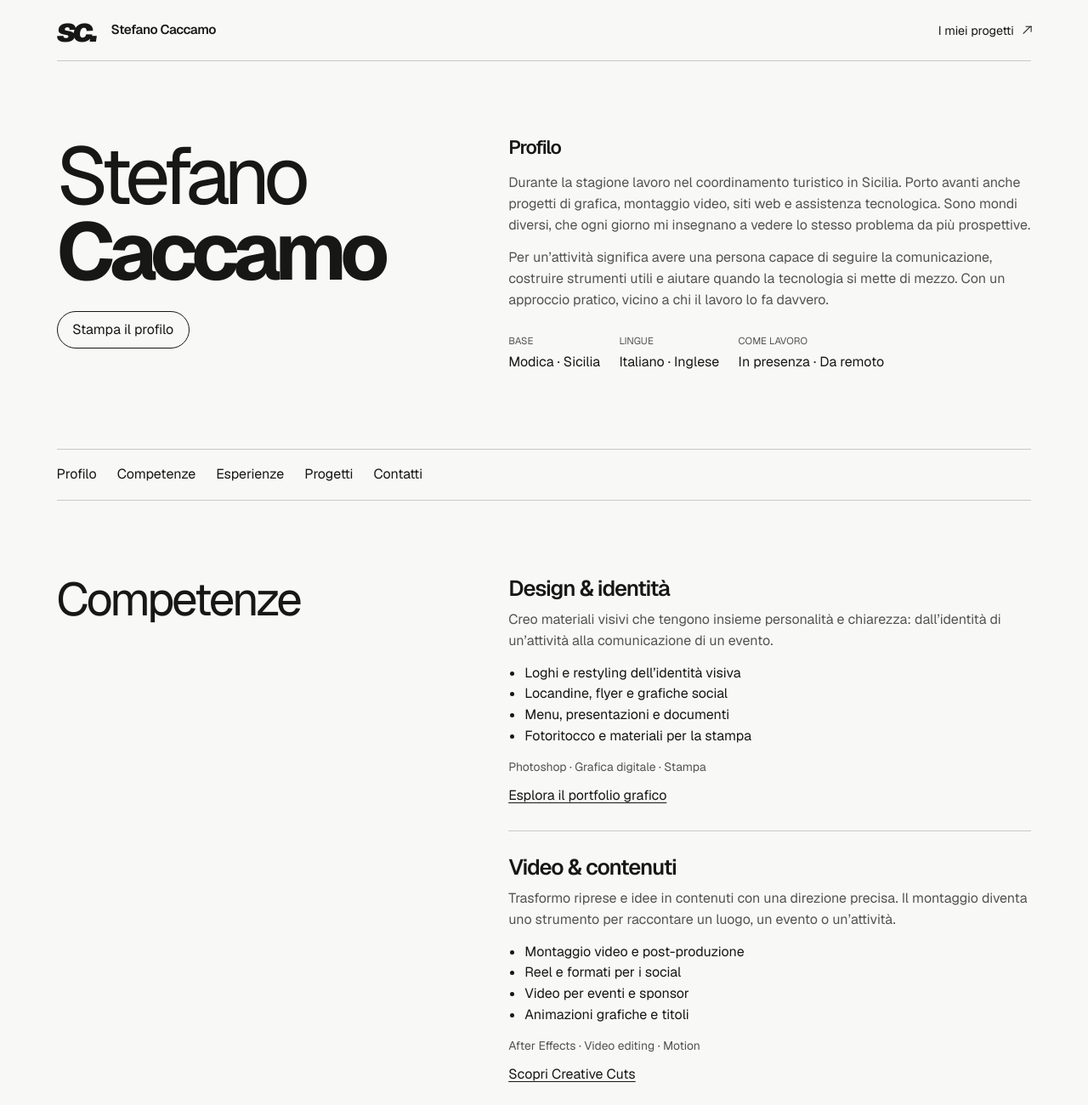
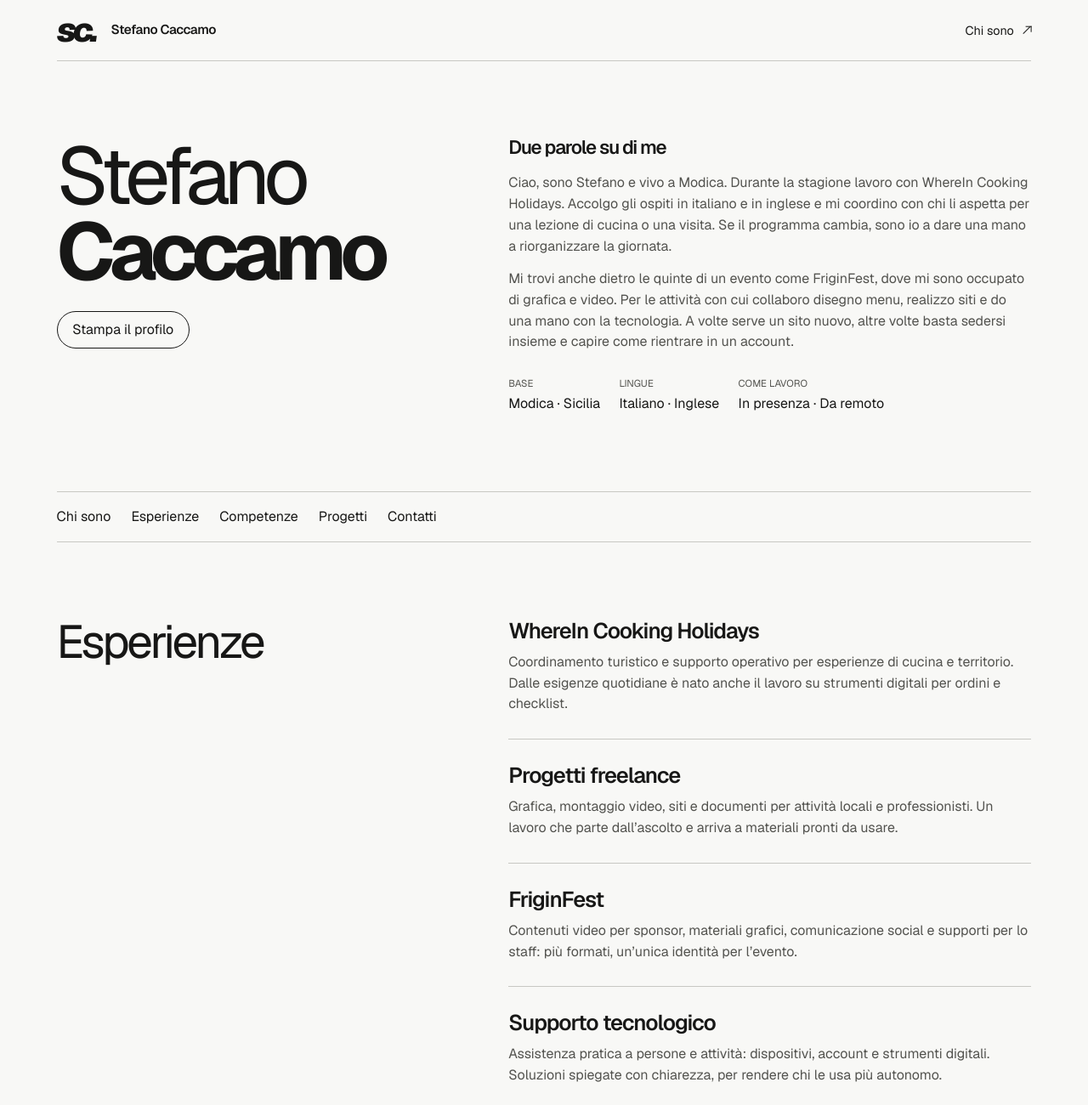
Before and after one commit to Bluesky0094/All-my-links, a plain HTML site: page dist/profilo.html in a window 1280 px wide. Shown: the top 1300 px of the page at 85% size. Drawn offline with Linux system fonts and the light colour scheme.

Commit message:
Introduce Stefano and his experience through the Chi sono link

```diff
--- a/dist/profilo.html
+++ b/dist/profilo.html
@@ -5,7 +5,7 @@
   <meta name="viewport" content="width=device-width, initial-scale=1">
   <meta name="theme-color" content="#f8f8f6">
   <meta name="description" content="Il profilo di Stefano Caccamo. Competenze, esperienze, progetti e contatti, da Modica.">
-  <title>Profilo completo — Stefano Caccamo</title>
+  <title>Chi sono — Stefano Caccamo</title>
   <link rel="icon" type="image/svg+xml" href="static/assets/favicon.svg">
   <link rel="stylesheet" href="static/home.css">
   <link rel="stylesheet" href="static/styles.css">
@@ -17,7 +17,7 @@
 <a aria-label="Stefano Caccamo, inizio" class="identity" href="index.html#inizio">
 <span aria-hidden="true" class="monogram">sc.</span><span>Stefano Caccamo</span>
 </a>
-<a class="quiet-link" href="#progetti">I miei progetti <i aria-hidden="true" class="arrow diagonal"></i></a>
+<a class="quiet-link" href="#profilo">Chi sono <i aria-hidden="true" class="arrow diagonal"></i></a>
 </header>
   <main class="profile-main">
     <section id="profilo" class="profile-intro" aria-labelledby="hero-title">
@@ -26,15 +26,36 @@
         <button type="button" class="print-button" hidden>Stampa il profilo</button>
       </div>
       <div class="biography">
-        <h2 id="profile-title">Profilo</h2>
-        <p>Durante la stagione lavoro nel coordinamento turistico in Sicilia. Porto avanti anche progetti di grafica, montaggio video, siti web e assistenza tecnologica. Sono mondi diversi, che ogni giorno mi insegnano a vedere lo stesso problema da più prospettive.</p>
-        <p>Per un’attività significa avere una persona capace di seguire la comunicazione, costruire strumenti utili e aiutare quando la tecnologia si mette di mezzo. Con un approccio pratico, vicino a chi il lavoro lo fa davvero.</p>
+        <h2 id="profile-title">Due parole su di me</h2>
+        <p>Ciao, sono Stefano e vivo a Modica. Durante la stagione lavoro con WhereIn Cooking Holidays. Accolgo gli ospiti in italiano e in inglese e mi coordino con chi li aspetta per una lezione di cucina o una visita. Se il programma cambia, sono io a dare una mano a riorganizzare la giornata.</p>
+        <p>Mi trovi anche dietro le quinte di un evento come FriginFest, dove mi sono occupato di grafica e video. Per le attività con cui collaboro disegno menu, realizzo siti e do una mano con la tecnologia. A volte serve un sito nuovo, altre volte basta sedersi insieme e capire come rientrare in un account.</p>
         <dl class="profile-facts"><div><dt>BASE</dt><dd>Modica · Sicilia</dd></div><div><dt>LINGUE</dt><dd>Italiano · Inglese</dd></div><div><dt>COME LAVORO</dt><dd>In presenza · Da remoto</dd></div></dl>
       </div>
     </section>
     <nav class="contents" aria-label="Sezioni del profilo">
-      <a href="#profilo">Profilo</a><a href="#competenze">Competenze</a><a href="#esperienze">Esperienze</a><a href="#progetti">Progetti</a><a href="#contatti">Contatti</a>
+      <a href="#profilo">Chi sono</a><a href="#esperienze">Esperienze</a><a href="#competenze">Competenze</a><a href="#progetti">Progetti</a><a href="#contatti">Contatti</a>
     </nav>
+    <section class="chapter" id="esperienze" aria-labelledby="experience-title">
+      <h2 id="experience-title">Esperienze</h2>
+      <div class="chapter-body">
+        <article>
+          <h3>WhereIn Cooking Holidays</h3>
+          <p>Coordinamento turistico e supporto operativo per esperienze di cucina e territorio. Dalle esigenze quotidiane è nato anche il lavoro su strumenti digitali per ordini e checklist.</p>
+        </article>
+        <article>
+          <h3>Progetti freelance</h3>
+          <p>Grafica, montaggio video, siti e documenti per attività locali e professionisti. Un lavoro che parte dall’ascolto e arriva a materiali pronti da usare.</p>
+        </article>
+        <article>
+          <h3>FriginFest</h3>
+          <p>Contenuti video per sponsor, materiali grafici, comunicazione social e supporti per lo staff: più formati, un’unica identità per l’evento.</p>
+        </article>
+        <article>
+          <h3>Supporto tecnologico</h3>
+          <p>Assistenza pratica a persone e attività: dispositivi, account e strumenti digitali. Soluzioni spiegate con chiarezza, per rendere chi le usa più autonomo.</p>
+        </article>
+      </div>
+    </section>
     <section class="chapter" id="competenze" aria-labelledby="skills-title">
       <h2 id="skills-title">Competenze</h2>
       <div class="chapter-body">
@@ -77,27 +98,6 @@
           <h3 id="method-title">Come lavoriamo insieme</h3>
           <ol><li><b>Capire il contesto.</b> Mi racconti la tua attività, cosa vuoi ottenere e cosa oggi ti fa perdere tempo.</li><li><b>Mettere a fuoco.</b> Definiamo priorità, materiali e strumenti. Con passaggi chiari e un obiettivo concreto.</li><li><b>Far succedere le cose.</b> Porto avanti il lavoro, condivido gli sviluppi e ti aiuto a usare ciò che abbiamo costruito.</li></ol>
         </aside>
-      </div>
-    </section>
-    <section class="chapter" id="esperienze" aria-labelledby="experience-title">
-      <h2 id="experience-title">Esperienze</h2>
-      <div class="chapter-body">
-        <article>
-          <h3>WhereIn Cooking Holidays</h3>
-          <p>Coordinamento turistico e supporto operativo per esperienze di cucina e territorio. Dalle esigenze quotidiane è nato anche il lavoro su strumenti digitali per ordini e checklist.</p>
-        </article>
-        <article>
-          <h3>Progetti freelance</h3>
-          <p>Grafica, montaggio video, siti e documenti per attività locali e professionisti. Un lavoro che parte dall’ascolto e arriva a materiali pronti da usare.</p>
-        </article>
-        <article>
-          <h3>FriginFest</h3>
-          <p>Contenuti video per sponsor, materiali grafici, comunicazione social e supporti per lo staff: più formati, un’unica identità per l’evento.</p>
-        </article>
-        <article>
-          <h3>Supporto tecnologico</h3>
-          <p>Assistenza pratica a persone e attività: dispositivi, account e strumenti digitali. Soluzioni spiegate con chiarezza, per rendere chi le usa più autonomo.</p>
-        </article>
       </div>
     </section>
     <section class="chapter" id="progetti" aria-labelledby="projects-title">
```
Also changed, not shown: dist/index.html (+1 -1 lines), index.html (+1 -1 lines), profilo.html (+27 -27 lines).
